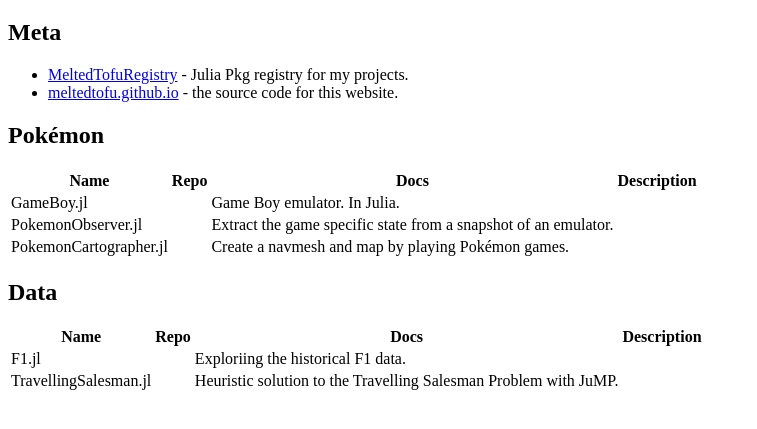
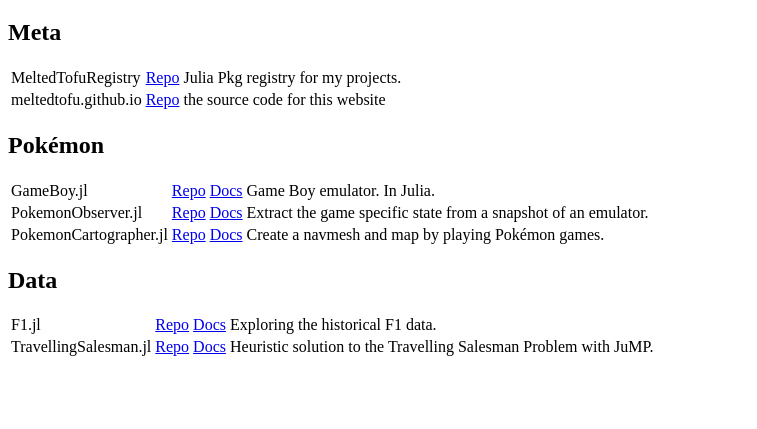
Before and after one commit to meltedtofu/meltedtofu.github.io, a plain HTML site: page index.html in a window 1280 px wide. Shown: the part 61-490 px from the top of the page, without its empty margins (0-757 px from the left). Drawn offline with Linux system fonts and the light colour scheme.

Commit message:
link to repos

```diff
--- a/index.html
+++ b/index.html
@@ -6,27 +6,25 @@
 
 <section>
     <h1>Meta</h1>
-        <ul>
-            <li><a href="https://github.com/meltedtofu/MeltedTofuRegistry">MeltedTofuRegistry</a> - Julia Pkg registry for my projects.</li>
-            <li><a href="https://github.com/meltedtofu/meltedtofu.github.io">meltedtofu.github.io</a> - the source code for this website.</li>
-        </ul>
+    <table>
+        <tr><td>MeltedTofuRegistry</td><td><a href="https://github.com/meltedtofu/MeltedTofuRegistry">Repo</a></td><td>Julia Pkg registry for my projects.</td></tr>
+        <tr><td>meltedtofu.github.io</td><td><a href="https://github.com/meltedtofu/meltedtofu.github.io">Repo</a></td><td>the source code for this website</td></tr>
+    </table>
 </section>
 
 <section>
     <h1>Pokémon</h1>
     <table>
-        <tr><th>Name</th><th>Repo</th><th>Docs</th><th>Description</th></tr>
-        <tr><td>GameBoy.jl</td><td></td><td>Game Boy emulator. In Julia.</td></tr>
-        <tr><td>PokemonObserver.jl</td><td></td><td>Extract the game specific state from a snapshot of an emulator.</td></tr>
-        <tr><td>PokemonCartographer.jl</td><td></td><td>Create a navmesh and map by playing Pokémon games.</td></tr>
+        <tr><td>GameBoy.jl</td><td><a href="https://github.com/meltedtofu/GameBoy.jl">Repo</a></td><td><a href="https://meltedtofu.com/GameBoy.jl">Docs</a></td><td>Game Boy emulator. In Julia.</td></tr>
+        <tr><td>PokemonObserver.jl</td><td><a href="https://github.com/meltedtofu/PokemonObserver.jl">Repo</a></td><td><a href="https://meltedtofu.com/PokemonObserver.jl">Docs</a></td><td>Extract the game specific state from a snapshot of an emulator.</td></tr>
+        <tr><td>PokemonCartographer.jl</td><td><a href="https://github.com/meltedtofu/PokemonCartographer.jl">Repo</a></td><td><a href="https://meltedtofu.com/PokemonCartographer.jl">Docs</a></td><td>Create a navmesh and map by playing Pokémon games.</td></tr>
     </table>
 </section>
 
 <section>
     <h1>Data</h1>
     <table>
-        <tr><th>Name</th><th>Repo</th><th>Docs</th><th>Description</th></tr>
-        <tr><td>F1.jl</td><td></td><td>Exploriing the historical F1 data.</td></tr>
-        <tr><td>TravellingSalesman.jl</td><td></td><td>Heuristic solution to the Travelling Salesman Problem with JuMP.</td></tr>
+        <tr><td>F1.jl</td><td><a href="https://github.com/meltedtofu/F1.jl">Repo</a></td><td><a href="https://meltedtofu.com/F1.jl">Docs</a></td><td>Exploring the historical F1 data.</td></tr>
+        <tr><td>TravellingSalesman.jl</td><td><a href="https://github.com/meltedtofu/TravellingSalesman.jl">Repo</a></td><td><a href="https://meltedtofu.com/TravelingSalesman.jl">Docs</a></td><td>Heuristic solution to the Travelling Salesman Problem with JuMP.</td></tr>
     </table>
 </section>
```
